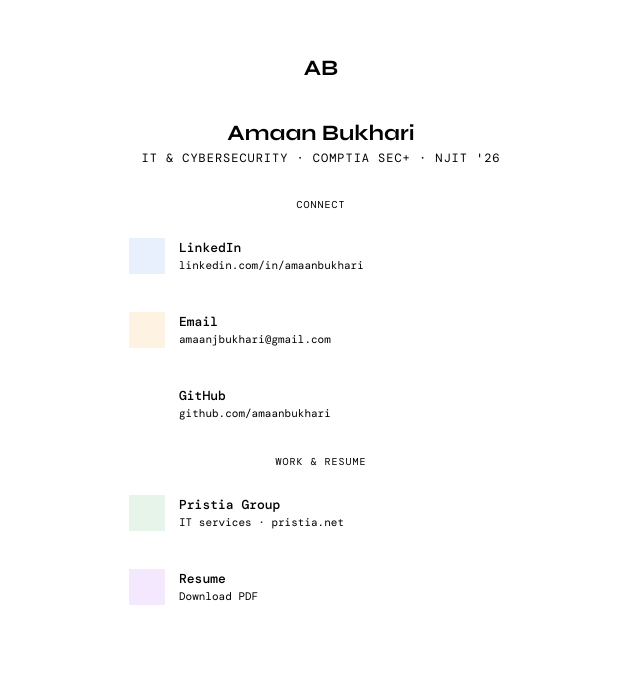
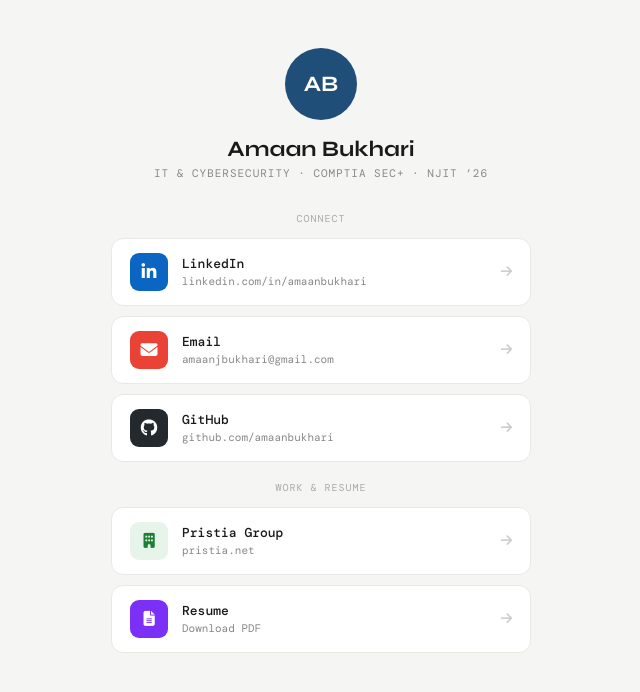
Before and after one commit to amaanbukhari/amaanbukhari.github.io, a plain HTML site: page index.html in a window 1280 px wide. Shown: the whole page, without its empty margins (319-959 px from the left). Drawn offline with nearby package versions, Linux system fonts and the light colour scheme.

Commit message:
Refactor index.html with updated styles and structure

```diff
--- a/index.html
+++ b/index.html
@@ -1,76 +1,171 @@
+<!DOCTYPE html>
+<html lang="en">
+<head>
+  <meta charset="UTF-8" />
+  <meta name="viewport" content="width=device-width, initial-scale=1.0" />
+  <title>Amaan Bukhari</title>
+  <link rel="preconnect" href="https://fonts.googleapis.com" />
+  <link href="https://fonts.googleapis.com/css2?family=DM+Mono:wght@400;500&family=Syne:wght@600;700&display=swap" rel="stylesheet" />
+  <link href="https://cdnjs.cloudflare.com/ajax/libs/font-awesome/6.5.0/css/all.min.css" rel="stylesheet" />
+  <style>
+    *, *::before, *::after { box-sizing: border-box; margin: 0; padding: 0; }
 
-<style>
-  @import url('https://fonts.googleapis.com/css2?family=DM+Mono:wght@400;500&family=Syne:wght@600;700&display=swap');
-  .lb-wrap { max-width: 420px; margin: 2rem auto; padding: 0 1rem; font-family: 'DM Mono', monospace; }
-  .lb-avatar { width: 72px; height: 72px; border-radius: 50%; background: var(--color-background-secondary); border: 0.5px solid var(--color-border-tertiary); display: flex; align-items: center; justify-content: center; font-family: 'Syne', sans-serif; font-size: 22px; font-weight: 700; color: var(--color-text-primary); margin: 0 auto 1rem; }
-  .lb-name { font-family: 'Syne', sans-serif; font-size: 22px; font-weight: 700; color: var(--color-text-primary); text-align: center; margin: 0 0 4px; }
-  .lb-title { font-size: 12px; color: var(--color-text-secondary); text-align: center; margin: 0 0 2rem; letter-spacing: 0.08em; text-transform: uppercase; }
-  .lb-link { display: flex; align-items: center; gap: 14px; background: var(--color-background-primary); border: 0.5px solid var(--color-border-tertiary); border-radius: var(--border-radius-lg); padding: 14px 18px; margin-bottom: 10px; text-decoration: none; color: var(--color-text-primary); transition: border-color 0.15s, background 0.15s; cursor: pointer; }
-  .lb-link:hover { border-color: var(--color-border-primary); background: var(--color-background-secondary); }
-  .lb-icon { width: 36px; height: 36px; border-radius: var(--border-radius-md); display: flex; align-items: center; justify-content: center; flex-shrink: 0; }
-  .lb-icon i { font-size: 18px; }
-  .lb-text { flex: 1; }
-  .lb-label { font-size: 13px; font-weight: 500; color: var(--color-text-primary); display: block; }
-  .lb-sub { font-size: 11px; color: var(--color-text-secondary); display: block; margin-top: 2px; }
-  .lb-arrow { color: var(--color-text-tertiary); font-size: 14px; }
-  .ic-li { background: #E8F0FE; } .ic-li i { color: #1a73e8; }
-  .ic-gh { background: var(--color-background-secondary); } .ic-gh i { color: var(--color-text-primary); }
-  .ic-em { background: #FEF3E2; } .ic-em i { color: #EA8600; }
-  .ic-pr { background: #E6F4EA; } .ic-pr i { color: #1e7e34; }
-  .ic-re { background: #F3E8FD; } .ic-re i { color: #7b2ff7; }
-  .lb-divider { font-size: 10px; color: var(--color-text-tertiary); text-align: center; letter-spacing: 0.1em; text-transform: uppercase; margin: 1.2rem 0 0.8rem; }
+    body {
+      font-family: 'DM Mono', monospace;
+      background: #f5f5f3;
+      min-height: 100vh;
+      display: flex;
+      align-items: flex-start;
+      justify-content: center;
+      padding: 3rem 1rem 4rem;
+    }
+
+    .wrap {
+      width: 100%;
+      max-width: 420px;
+    }
+
+    .avatar {
+      width: 72px;
+      height: 72px;
+      border-radius: 50%;
+      background: #1F4E79;
+      display: flex;
+      align-items: center;
+      justify-content: center;
+      font-family: 'Syne', sans-serif;
+      font-size: 22px;
+      font-weight: 700;
+      color: #fff;
+      margin: 0 auto 1rem;
+    }
+
+    .name {
+      font-family: 'Syne', sans-serif;
+      font-size: 22px;
+      font-weight: 700;
+      color: #1a1a1a;
+      text-align: center;
+      margin-bottom: 4px;
+    }
+
+    .title {
+      font-size: 11px;
+      color: #888;
+      text-align: center;
+      letter-spacing: 0.09em;
+      text-transform: uppercase;
+      margin-bottom: 2rem;
+    }
+
+    .divider {
+      font-size: 10px;
+      color: #aaa;
+      text-align: center;
+      letter-spacing: 0.1em;
+      text-transform: uppercase;
+      margin: 1.2rem 0 0.8rem;
+    }
+
+    .link {
+      display: flex;
+      align-items: center;
+      gap: 14px;
+      background: #fff;
+      border: 1px solid #e8e8e5;
+      border-radius: 12px;
+      padding: 14px 18px;
+      margin-bottom: 10px;
+      text-decoration: none;
+      color: #1a1a1a;
+      transition: border-color 0.15s, background 0.15s, transform 0.1s;
+    }
+
+    .link:hover {
+      border-color: #bbb;
+      background: #fafaf8;
+      transform: translateY(-1px);
+    }
+
+    .link:active { transform: translateY(0); }
+
+    .icon {
+      width: 38px;
+      height: 38px;
+      border-radius: 9px;
+      display: flex;
+      align-items: center;
+      justify-content: center;
+      flex-shrink: 0;
+      font-size: 17px;
+    }
+
+    .text { flex: 1; }
+    .label { font-size: 13px; font-weight: 500; display: block; color: #1a1a1a; }
+    .sub { font-size: 11px; color: #888; display: block; margin-top: 2px; }
+    .arrow { color: #ccc; font-size: 13px; }
+
+    .ic-li { background: #0A66C2; color: #fff; }
+    .ic-gh { background: #24292e; color: #fff; }
+    .ic-em { background: #EA4335; color: #fff; }
+    .ic-pr { background: #E6F4EA; color: #1e7e34; font-size: 15px; }
+    .ic-re { background: #7b2ff7; color: #fff; font-size: 15px; }
   </style>
-<div class="lb-wrap">
-  <div class="lb-avatar">AB</div>
-  <p class="lb-name">Amaan Bukhari</p>
-  <p class="lb-title">IT &amp; Cybersecurity · CompTIA Sec+ · NJIT '26</p>
+</head>
+<body>
+  <div class="wrap">
+    <div class="avatar">AB</div>
+    <p class="name">Amaan Bukhari</p>
+    <p class="title">IT &amp; Cybersecurity &middot; CompTIA Sec+ &middot; NJIT &rsquo;26</p>
 
-  <div class="lb-divider">Connect</div>
+    <p class="divider">Connect</p>
 
-  <a class="lb-link" href="https://www.linkedin.com/in/amaanbukhari/" target="_blank">
-    <div class="lb-icon ic-li"><i class="ti ti-brand-linkedin" aria-hidden="true"></i></div>
-    <div class="lb-text">
-      <span class="lb-label">LinkedIn</span>
-      <span class="lb-sub">linkedin.com/in/amaanbukhari</span>
+    <a class="link" href="https://www.linkedin.com/in/amaanbukhari/" target="_blank" rel="noopener">
+      <div class="icon ic-li"><i class="fa-brands fa-linkedin-in"></i></div>
+      <div class="text">
+        <span class="label">LinkedIn</span>
+        <span class="sub">linkedin.com/in/amaanbukhari</span>
       </div>
-    <i class="ti ti-arrow-right lb-arrow" aria-hidden="true"></i>
+      <i class="fa-solid fa-arrow-right arrow"></i>
     </a>
 
-  <a class="lb-link" href="mailto:amaanjbukhari@gmail.com">
-    <div class="lb-icon ic-em"><i class="ti ti-mail" aria-hidden="true"></i></div>
-    <div class="lb-text">
-      <span class="lb-label">Email</span>
-      <span class="lb-sub">amaanjbukhari@gmail.com</span>
+    <a class="link" href="mailto:amaanjbukhari@gmail.com">
+      <div class="icon ic-em"><i class="fa-solid fa-envelope"></i></div>
+      <div class="text">
+        <span class="label">Email</span>
+        <span class="sub">amaanjbukhari@gmail.com</span>
       </div>
-    <i class="ti ti-arrow-right lb-arrow" aria-hidden="true"></i>
+      <i class="fa-solid fa-arrow-right arrow"></i>
     </a>
 
-  <a class="lb-link" href="https://github.com/amaanbukhari" target="_blank">
-    <div class="lb-icon ic-gh"><i class="ti ti-brand-github" aria-hidden="true"></i></div>
-    <div class="lb-text">
-      <span class="lb-label">GitHub</span>
-      <span class="lb-sub">github.com/amaanbukhari</span>
+    <a class="link" href="https://github.com/amaanbukhari" target="_blank" rel="noopener">
+      <div class="icon ic-gh"><i class="fa-brands fa-github"></i></div>
+      <div class="text">
+        <span class="label">GitHub</span>
+        <span class="sub">github.com/amaanbukhari</span>
       </div>
-    <i class="ti ti-arrow-right lb-arrow" aria-hidden="true"></i>
+      <i class="fa-solid fa-arrow-right arrow"></i>
     </a>
 
-  <div class="lb-divider">Work &amp; Resume</div>
+    <p class="divider">Work &amp; Resume</p>
 
-  <a class="lb-link" href="https://pristia.net" target="_blank">
-    <div class="lb-icon ic-pr"><i class="ti ti-building" aria-hidden="true"></i></div>
-    <div class="lb-text">
-      <span class="lb-label">Pristia Group</span>
-      <span class="lb-sub">IT services · pristia.net</span>
+    <a class="link" href="https://pristia.net" target="_blank" rel="noopener">
+      <div class="icon ic-pr"><i class="fa-solid fa-building"></i></div>
+      <div class="text">
+        <span class="label">Pristia Group</span>
+        <span class="sub">pristia.net</span>
       </div>
-    <i class="ti ti-arrow-right lb-arrow" aria-hidden="true"></i>
+      <i class="fa-solid fa-arrow-right arrow"></i>
     </a>
 
-  <a class="lb-link" href="#" target="_blank">
-    <div class="lb-icon ic-re"><i class="ti ti-file-cv" aria-hidden="true"></i></div>
-    <div class="lb-text">
-      <span class="lb-label">Resume</span>
-      <span class="lb-sub">Download PDF</span>
+    <a class="link" href="https://amaanbukhari.github.io/Amaan_Bukhari_Resume.pdf" target="_blank" rel="noopener">
+      <div class="icon ic-re"><i class="fa-solid fa-file-lines"></i></div>
+      <div class="text">
+        <span class="label">Resume</span>
+        <span class="sub">Download PDF</span>
       </div>
-    <i class="ti ti-arrow-right lb-arrow" aria-hidden="true"></i>
+      <i class="fa-solid fa-arrow-right arrow"></i>
     </a>
   </div>
+</body>
+</html>
```
Lines whose indentation alone changed are shown as unchanged.
